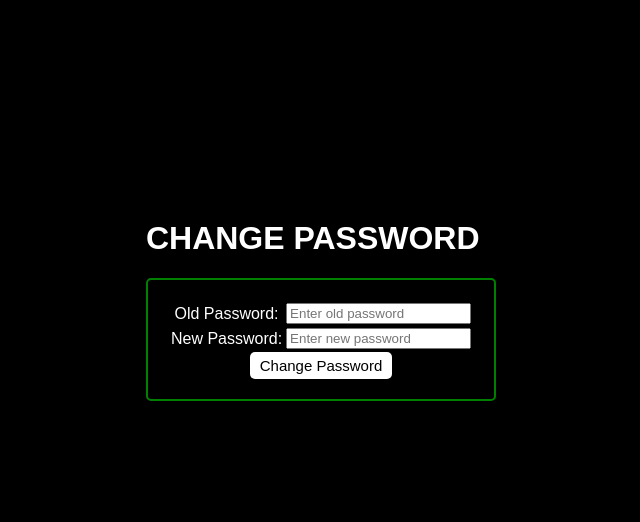
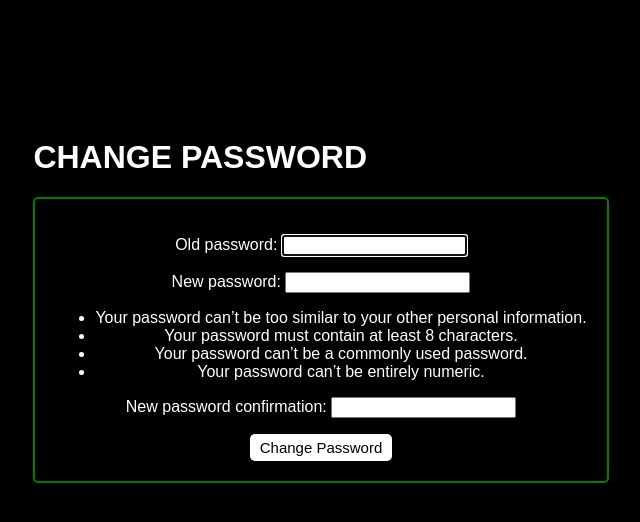
Before and after one commit to mariaali02/Django_v1, a Django app: page /change_password/ in a window 1280 px wide. Shown: the part 100-622 px from the top of the page, without its empty margins (319-959 px from the left). Run offline with Django 4.2, Linux system fonts and the light colour scheme.

Commit message:
made new branch and updated the work that was in getapi and change password

```diff
--- a/flipcart/templates/flipcart/changepassword.html
+++ b/flipcart/templates/flipcart/changepassword.html
@@ -79,24 +79,19 @@
     </div>
     <div class="container">
         <h1 class="title">CHANGE PASSWORD</h1>
-        <form name="changePasswordForm" class="registartion-form" onsubmit="return formValidation()" method="post" action="/change_password/">
+        <form class="registartion-form" method="post" action="{% url 'change_password' %}">
             {% csrf_token %}
-            <table>
-                <tr>
-                    <td><label for="oldPassword">Old Password:</label></td>
-                    <td><input type="password" name="oldPassword" id="oldPassword" placeholder="Enter old password" required></td>
-                </tr>
-                <tr>
-                    <td><label for="newPassword">New Password:</label></td>
-                    <td><input type="password" name="newPassword" id="newPassword" placeholder="Enter new password" required></td>
-                </tr>
-            </table>
-            <input type="submit" class="button" value="Change Password" />
+            {{ form.as_p }}
+            <button type="submit" class="button">Change Password</button>
         </form>
-        <a href="{% url 'change_password' %}">
-        </a>
     </div>
 
-    <!-- Your JavaScript and other script tags go here -->
+<script>
+    function updatedpassword()
+    {
+        alert(password updated);
+    }
+
+</script>
 </body>
 </html>
--- a/flipcart/views.py
+++ b/flipcart/views.py
@@ -6,6 +6,9 @@ from django.contrib.admin.views.decorators import staff_member_required
 from django.contrib.auth.models import User
 from django.contrib.auth.forms import PasswordChangeForm
 from django.views.decorators.csrf import csrf_protect
+from django.contrib.auth.forms import PasswordChangeForm
+from django.contrib.auth import update_session_auth_hash
+
 
 
 def home(request):
@@ -68,16 +71,15 @@ def signin(request):
     return render(request, "flipcart/signin.html")
 def change_password(request):
     if request.method == 'POST':
-        user = PasswordChangeForm(user=request.user, data=request.POST)
+        form = PasswordChangeForm(request.user, request.POST)
         if form.is_valid():
-            form.save()
-            messages.success(request, 'Your password has been changed successfully.')
-        else:
-            messages.error(request, 'Please correct the errors below.')
+            user = form.save()
+            update_session_auth_hash(request, user)  # Update session with new password hash
+            return redirect('user_dashboar')  # Redirect to the user dashboard
     else:
-        form = PasswordChangeForm(user=request.user)
+        form = PasswordChangeForm(request.user)
+
     return render(request, 'flipcart/changepassword.html', {'form': form})
-
 @login_required(login_url="/signin")
 def page1(request):
     return render(request, "flipcart/hello.html")
```
